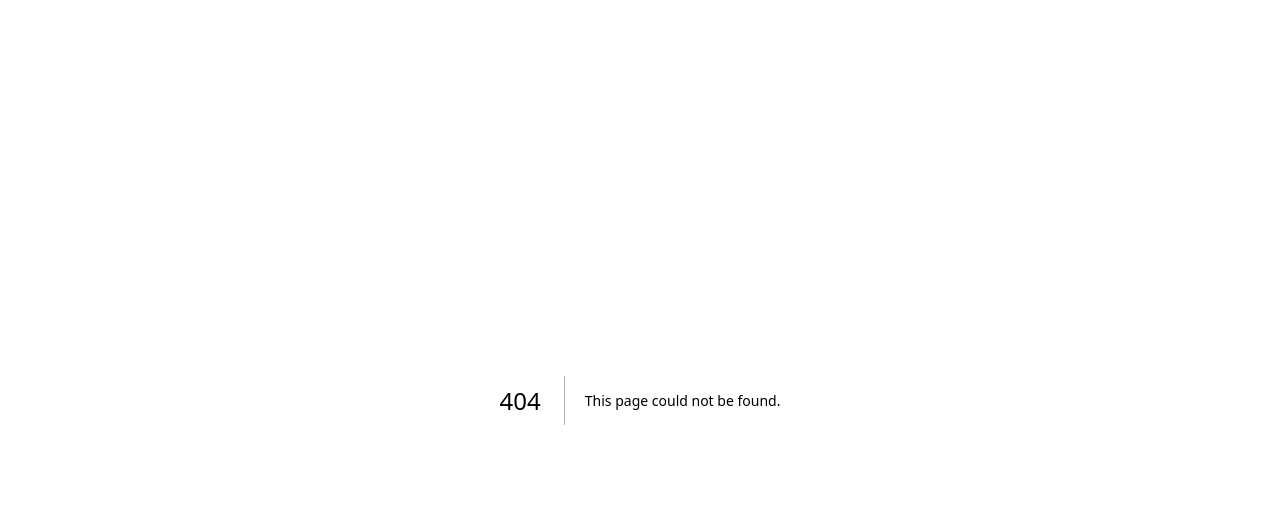
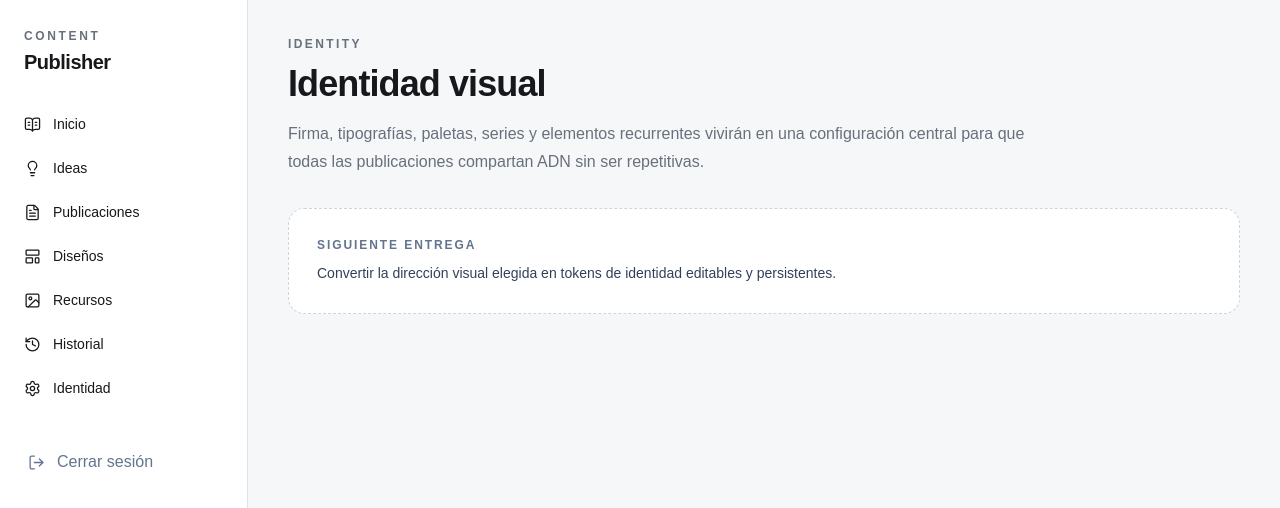
Before and after one commit to rubensv74/content_publisher, a Next.js app: page /settings in a window 1280 px wide. Before the commit this address had no page. Shown: the top 508 px of the page. Built offline with nearby package versions, Linux system fonts and the light colour scheme.

Commit message:
feat: add identity settings route

```diff
--- /dev/null
+++ b/src/app/(workspace)/settings/page.tsx
@@ -0,0 +1,12 @@
+import { SectionPlaceholder } from "@/components/application/section-placeholder";
+
+export default function SettingsPage() {
+  return (
+    <SectionPlaceholder
+      eyebrow="Identity"
+      title="Identidad visual"
+      description="Firma, tipografías, paletas, series y elementos recurrentes vivirán en una configuración central para que todas las publicaciones compartan ADN sin ser repetitivas."
+      next="Convertir la dirección visual elegida en tokens de identidad editables y persistentes."
+    />
+  );
+}
```
